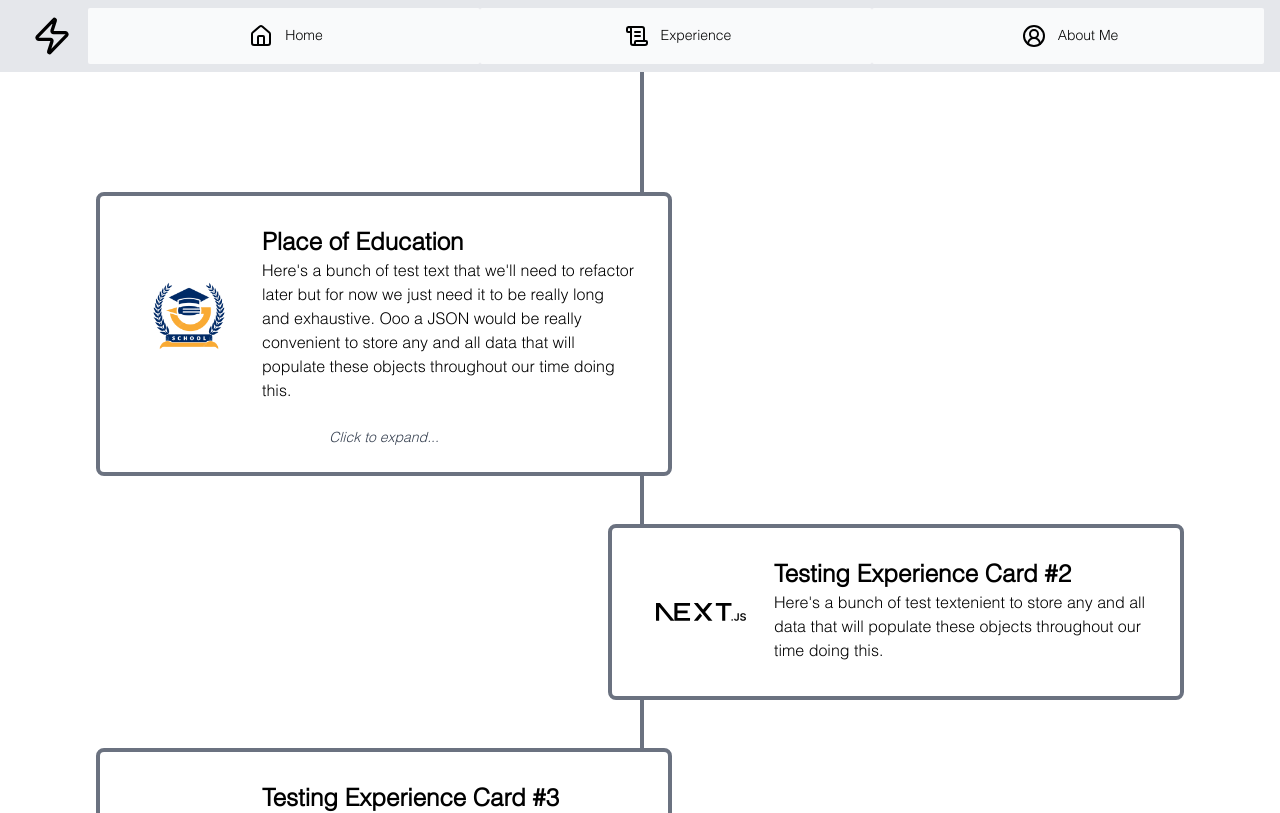
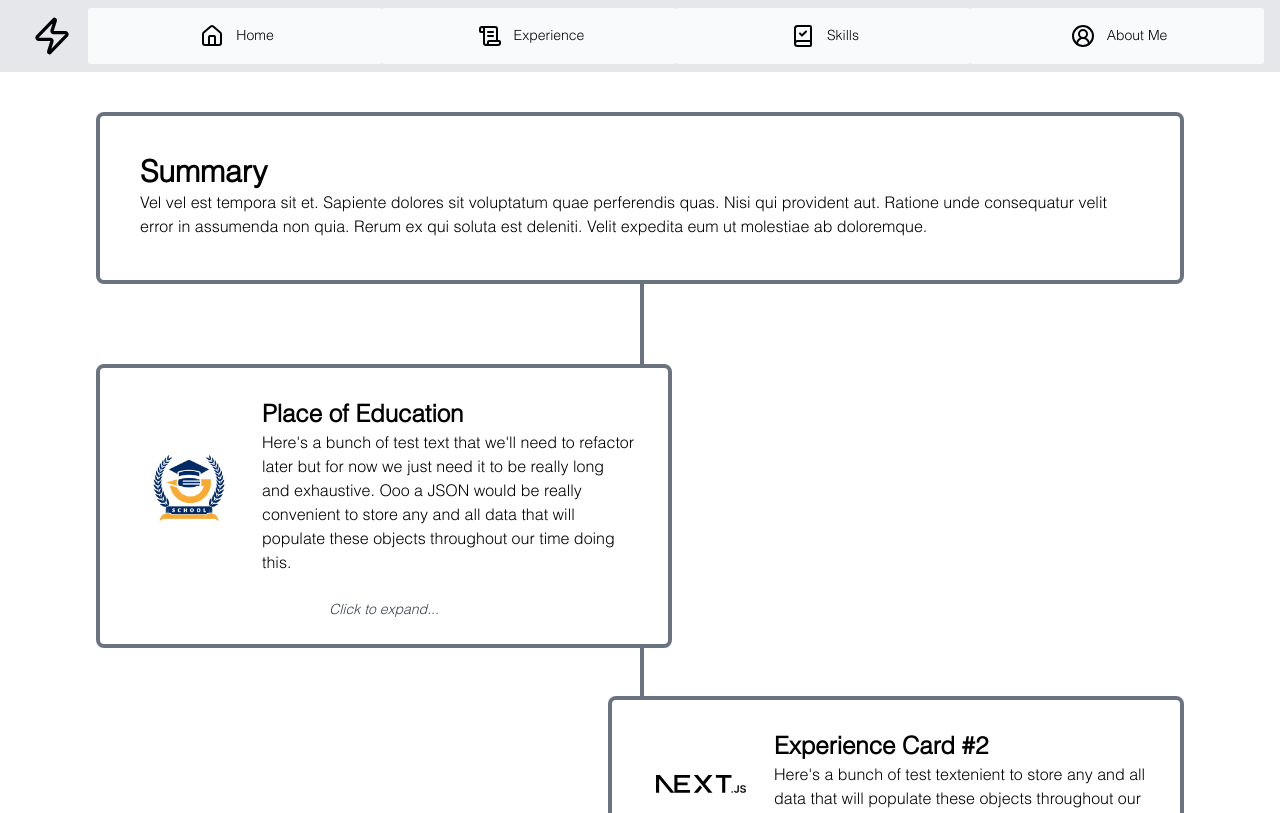
Before and after one commit to hrobb/personalSiteBase, a Next.js app: page /experience in a window 1280 px wide. Shown: the top 813 px of the page. Built offline with nearby package versions, Linux system fonts and the light colour scheme.

Commit message:
Added summary card to experience page

```diff
--- a/app/data.json
+++ b/app/data.json
@@ -11,6 +11,13 @@
 		]
 	},
 	"experience": {
+		"summaryCards": [
+			{
+				"id": 2,
+				"title": "Summary",
+				"text": "Vel vel est tempora sit et. Sapiente dolores sit voluptatum quae perferendis quas. Nisi qui provident aut. Ratione unde consequatur velit error in assumenda non quia. Rerum ex qui soluta est deleniti. Velit expedita eum ut molestiae ab doloremque."
+			}
+		],
 		"expCards": [
 			{
 				"id": 2,
@@ -23,16 +30,16 @@
 
 			{
 				"id": 3,
-				"title": "Testing Experience Card #2",
+				"title": "Experience Card #2",
 				"shortText": "Here's a bunch of test textenient to store any and all data that will populate these objects throughout our time doing this.",
-				"longText": "Lorem ipsum odor amet, consectetuer adipiscing elit. Et quis imperdiet, nec ultricies efficitur montes at aptent. Suscipit tempor morbi congue nascetur nascetur eget. Neque praesent himenaeos ultricies; sagittis porta consequat bibendum. Placerat placerat placerat finibus, magna felis euismod ornare eleifend. Maecenas tortor arcu ullamcorper id augue bibendum? Euismod eleifend non placerat ipsum placerat auctor ante. Pellentesque torquent mollis euismod rhoncus montes pretium. Tristique luctus litora mauris condimentum sagittis inceptos etiam vel.",
+				"longText": "Lorem ipsum odor amet, consectetuer adipiscing elit. Et quis imperdiet, nec ultricies efficitur \n montes at aptent. Suscipit tempor morbi congue nascetur nascetur eget. Neque praesent himenaeos ultricies; sagittis porta consequat bibendum. Placerat placerat placerat finibus, magna felis euismod ornare eleifend. Maecenas tortor arcu ullamcorper id augue bibendum? Euismod eleifend non placerat ipsum placerat auctor ante. Pellentesque torquent mollis euismod rhoncus montes pretium. Tristique luctus litora mauris condimentum sagittis inceptos etiam vel.",
 				"imgSrc": "/next.svg",
 				"altText": "Filler logo?"
 			},
 
 			{
 				"id": 4,
-				"title": "Testing Experience Card #3",
+				"title": "Experience Card #3",
 				"shortText": "Here's a bunch of test text that we'll need to refactor later but for now we just need it to be really long and exhaustive. Ooo a JSON would be really convenient to store any and this.",
 				"longText": "Lorem ipsum odor amet, consectetuer adipiscing elit. Suscipit tempor habitasse vestibulum pellentesque proin morbi? Id mi hendrerit maecenas at pellentesque consequat feugiat vulputate. Nec curabitur fames condimentum sodales montes ut ad arcu habitasse. Nibh ut dictum, mollis fringilla aenean purus. Ac conubia in senectus class justo vel elementum. Rutrum volutpat potenti pulvinar elementum varius curae; lacinia mollis ut. Scelerisque augue class; maecenas fusce nulla nec.",
 				"imgSrc": "/next.svg",
--- a/app/experience/page.tsx
+++ b/app/experience/page.tsx
@@ -1,16 +1,25 @@
 import data from '../data.json';
+import SummaryCard from '../ui/experience/summaryCard';
 import ExperienceCard from '../ui/experience/experienceCard';
 
 
 export default function Experience() {
-	const cards = data.experience.expCards;
+	const summaryCard = data.experience.summaryCards;
+	const expCards = data.experience.expCards;
 
 	return (
-		<div className='relative min-h-screen h-full max-w-9xl'>
-			<div className="absolute top-0 bottom-0 left-1/2 w-1 bg-gray-500 z-[-1]"></div>
+		<main className='relative min-h-screen h-full max-w-9xl'>
+			<div className='flex items-center justify-between px-16 py-4 sm:px-24'>
+				<SummaryCard
+					title = {summaryCard[0].title}
+					text = {summaryCard[0].text}
+				/>
+			</div>
 
-			<main className="flex flex-col items-center justify-between p-16 sm:p-24">
-				{cards.map((card, index) => (
+			<div className="absolute top-20 bottom-0 left-1/2 w-1 bg-gray-500 z-[-1]"></div>
+
+			<div className="flex flex-col items-center justify-between px-16 py-4 sm:px-24">
+				{expCards.map((card, index) => (
 					<ExperienceCard
 						key={index}
 						index={index}
@@ -22,7 +31,7 @@ export default function Experience() {
 						altText={card.altText}
 					/>
 				))}
-			</main>
-		</div>
+			</div>
+		</main>
 	)
 }
--- a/app/ui/experience/experienceCard.tsx
+++ b/app/ui/experience/experienceCard.tsx
@@ -66,7 +66,7 @@ export default function ExperienceCard({
 					</div>
 				</div>
 				{expand && (
-					<div className='mx-auto text-justify p-2'>
+					<div className='mx-auto p-2'>
 						<p>{longText}</p>
 					</div>
 				)}
--- /dev/null
+++ b/app/ui/experience/summaryCard.tsx
@@ -0,0 +1,17 @@
+export default function SummaryCard({
+	title,
+	text
+}: {
+	title: string,
+	text: string
+}) {
+
+	return (
+		<div className='flex flex-col max-w-full mx-auto max-w-3xl justify-center items-center transition transition-transform hover:scale-105 bg-white border-4 border-gray-500 p-6 m-6 rounded-lg cursor-pointer'>
+			<div className="p-4">
+				<h1 className='text-3xl font-bold'>{title}</h1>
+				<p>{text}</p>
+			</div>
+		</div>
+	)
+}
--- a/app/ui/icons.tsx
+++ b/app/ui/icons.tsx
@@ -2,6 +2,7 @@ import {
 	Zap,
 	House,
 	ScrollText,
+	BookCheck,
 	CircleUserRound,
 	X,
 	Copy,
@@ -13,6 +14,7 @@ export const Icons = {
 	sampleLogo: Zap,
 	home: House,
 	experience: ScrollText,
+	skills: BookCheck,
 	aboutme: CircleUserRound,
 	close: X,
 	copy: Copy,
--- a/app/ui/navigation/navlinks.tsx
+++ b/app/ui/navigation/navlinks.tsx
@@ -9,6 +9,7 @@ import clsx from 'clsx';
 const links = [
 	{ name: 'Home', href: '/', icon: Icons.home },
 	{ name: 'Experience', href: '/experience', icon: Icons.experience},
+	{ name: 'Skills', href: '/skills', icon: Icons.skills},
 	{ name: 'About Me', href: '/aboutme', icon: Icons.aboutme },
   ];
 
```
